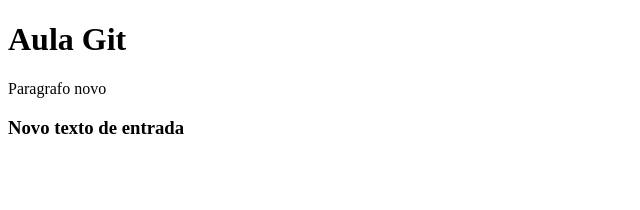
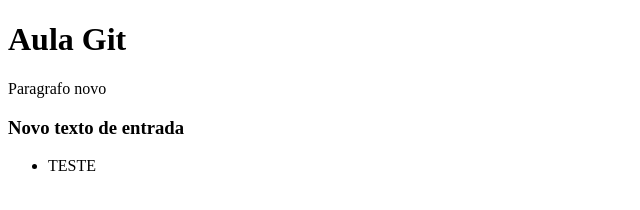
Before and after one commit to FelipeAmeno/aulagit25-04, a plain HTML site: page index.html in a window 1280 px wide. Shown: the full height of the page, 0-640 px from the left. Drawn offline with Linux system fonts and the light colour scheme.

Commit message:
colocando lista

```diff
--- a/index.html
+++ b/index.html
@@ -11,6 +11,9 @@
     <h1>Aula Git</h1>
     <p>Paragrafo novo </p>
     <h3>Novo texto de entrada</h3>
+    <ul>
+        <li> TESTE</li>
+    </ul>
 </body>
 
 </html>
```
